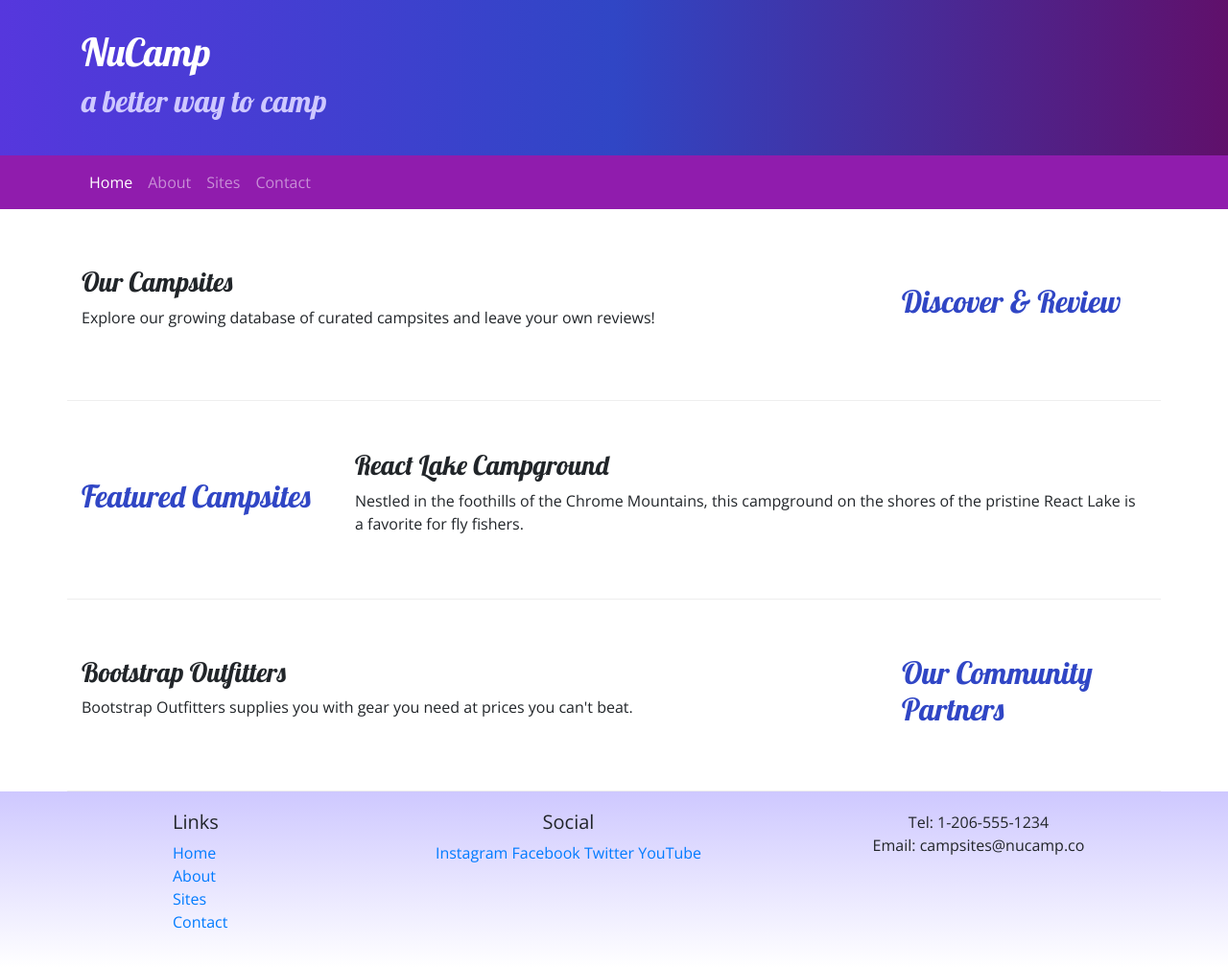
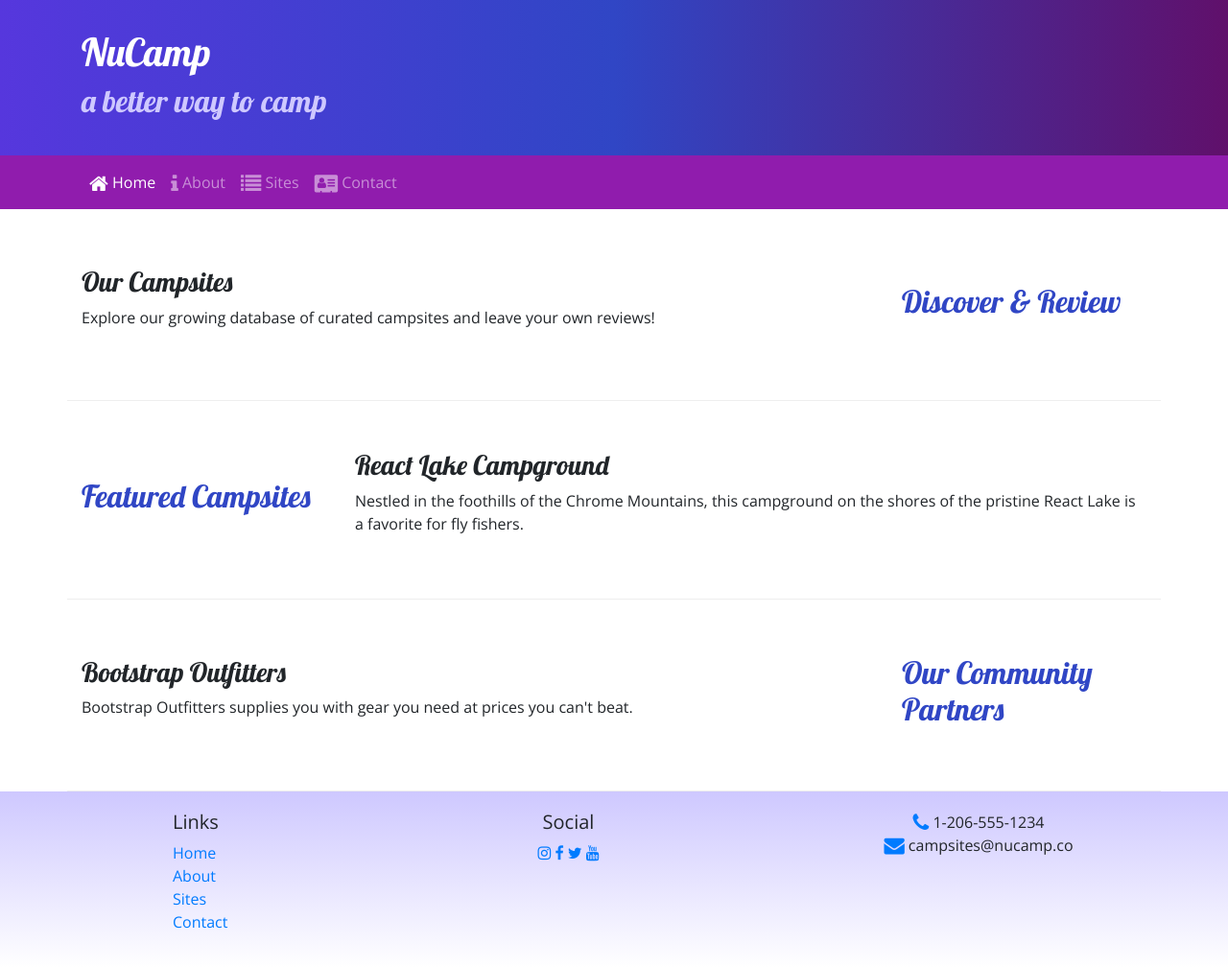
Before and after one commit to jgilday01/bootstrap-practice, a website: page index.html in a window 1280 px wide. Shown: the whole page at 96% size. Drawn offline with nearby package versions, Linux system fonts and the light colour scheme.

Commit message:
Icon Fonts

```diff
--- a/index.html
+++ b/index.html
@@ -9,6 +9,7 @@
    <link rel="stylesheet" href="node_modules/bootstrap/dist/css/bootstrap.min.css" />
 
    <!-- Additional CSS must be placed after Bootstrap CSS -->
+   <link rel="stylesheet" href="node_modules/font-awesome/css/font-awesome.min.css" />
    <link rel="stylesheet" href="https://fonts.googleapis.com/css?family=Lobster|Open+Sans" />
    <link rel="stylesheet" href="css/styles.css" />
    <title>NuCamp: A Better Way To Camp</title>
@@ -36,10 +37,10 @@
          </button>
          <div class="collapse navbar-collapse" id="nucampNavbar">
             <ul class="navbar-nav">
-                    <li class="nav-item active"><a class="nav-link" href="#">Home</a></li>
-                    <li class="nav-item"><a class="nav-link" href="aboutus.html">About</a></li>
-                    <li class="nav-item"><a class="nav-link" href="#">Sites</a></li>
-                    <li class="nav-item"><a class="nav-link" href="#">Contact</a></li>
+               <li class="nav-item active"><a class="nav-link" href="#"><i class="fa fa-home fa-lg"></i> Home</a></li>
+               <li class="nav-item"><a class="nav-link" href="aboutus.html"><i class="fa fa-info fa-lg"></i> About</a></li>
+               <li class="nav-item"><a class="nav-link" href="#"><i class="fa fa-list fa-lg"></i> Sites</a></li>
+               <li class="nav-item"><a class="nav-link" href="#"><i class="fa fa-address-card fa-lg"></i> Contact</a></li>
             </ul>
          </div>
       </div>
@@ -94,14 +95,14 @@
             </div>
             <div class="col-6 col-sm-5 text-center">
                <h5>Social</h5>
-                    <a href="http://instagram.com/">Instagram</a>
-                    <a href="http://facebook.com/">Facebook</a>
-                    <a href="http://twitter.com/">Twitter</a>
-                    <a href="http://youtube.com/">YouTube</a>
+               <a href="http://instagram.com/"><i class="fa fa-instagram"></i></a>
+               <a href="http://facebook.com/"><i class="fa fa-facebook"></i></a>
+               <a href="http://twitter.com/"><i class="fa fa-twitter"></i></a>
+               <a href="http://youtube.com/"><i class="fa fa-youtube"></i></a>
             </div>
             <div class="col-sm-4 text-center">
-                    Tel: 1-206-555-1234<br />
-                    Email: campsites@nucamp.co
+               <i class="fa fa-phone fa-lg text-primary"></i> 1-206-555-1234<br />
+               <i class="fa fa-envelope fa-lg text-primary"></i> campsites@nucamp.co
             </div>
          </div>
       </div>
--- a/package.json
+++ b/package.json
@@ -17,6 +17,7 @@
   },
   "dependencies": {
     "bootstrap": "^4.5.0",
+    "font-awesome": "^4.7.0",
     "jquery": "^3.5.1",
     "popper.js": "^1.16.1"
   },
```
Also changed, not shown: aboutus.html (+11 -10 lines), 1 other file. Lines whose indentation alone changed are shown as unchanged.
